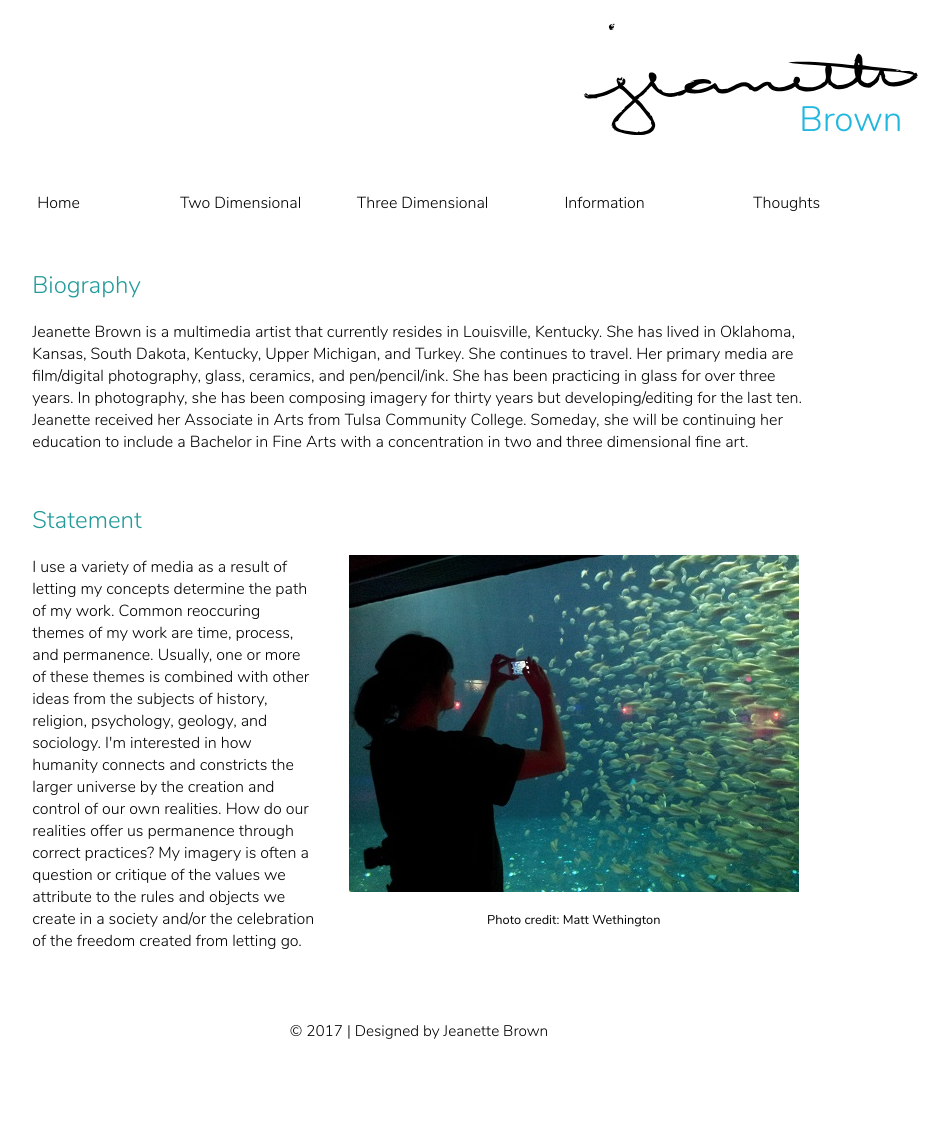
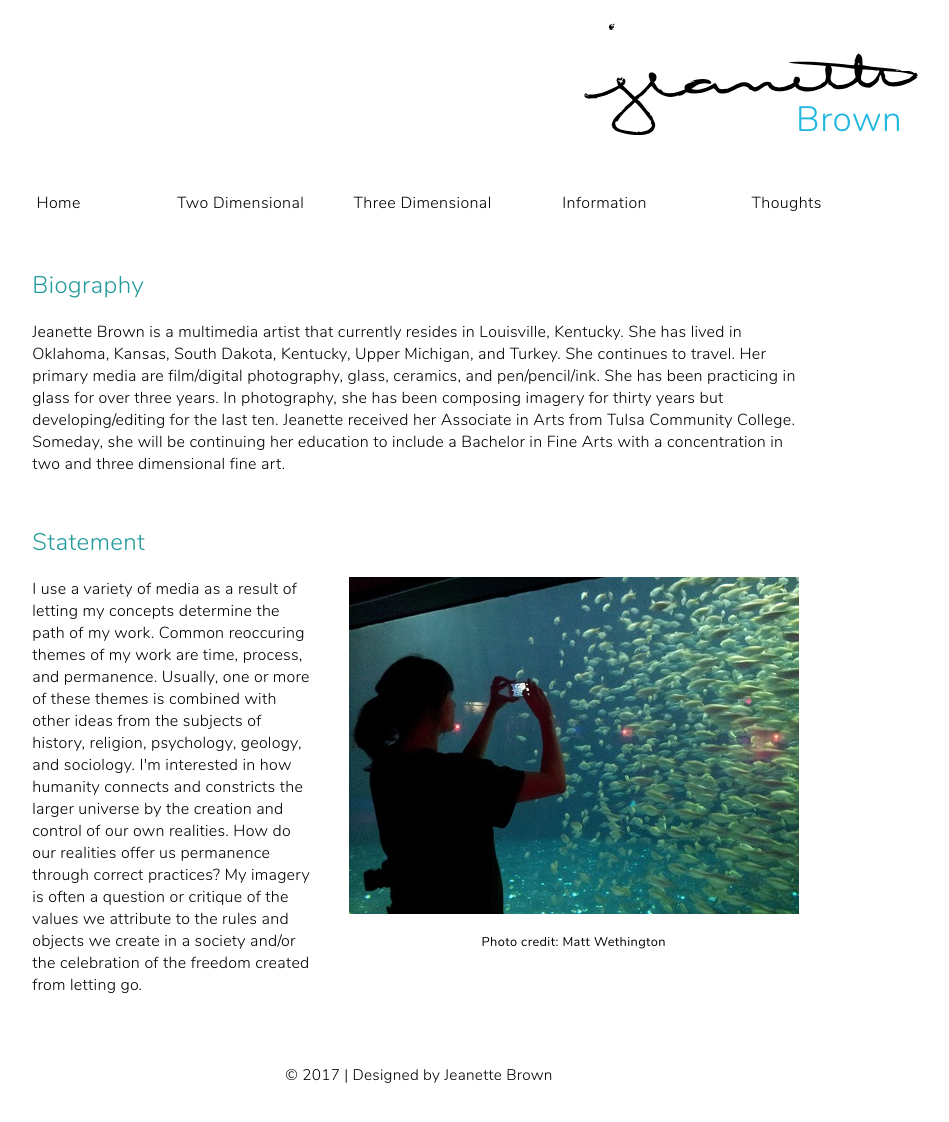
Before and after one commit to jeanettie/MySite, a plain HTML site: page bio.html in a window 1280 px wide. Shown: the part 54-1176 px from the top of the page, without its empty margins (221-1170 px from the left). Drawn offline with Linux system fonts and the light colour scheme.

```diff
--- a/css/styles.css
+++ b/css/styles.css
@@ -57,6 +57,7 @@
     text-align: right;
     font-weight: 100;
     color: #22B7DF;
+    letter-spacing: .05vmax;
 
 }
 
@@ -67,6 +68,7 @@
     text-align: center;
     font-size: 1.8vmax;
     margin: 6% auto;
+    letter-spacing: .02vmax;
 }
 
 /* Navigation Bar */
@@ -100,6 +102,7 @@
     width: 100%;
     padding-top: 2%;
     padding-bottom: 2%;
+    letter-spacing: .03vmax;
 }
 
 /* Links */
@@ -135,11 +138,13 @@
    font-family: "Nunito Light";
    color: #249B9B;
    font-weight: 100;
+   letter-spacing: .03vmax;
 
 }
 
 .biop  {
  font-family: "Nunito Light";
+ letter-spacing: .02vmax;
 
 
 }
@@ -151,6 +156,7 @@
     font-size: 2vmax;
     margin-top: 1.5vmax;
     margin-bottom: 1vmax;
+    letter-spacing: .03vmax;
 
 }
 
@@ -199,12 +205,12 @@
 /* Name Banner Divs */
 #fname {
     width: 60%;
-    margin: 5% 10% 0 30%;
+    margin: 5% 2% 0 38%;
 
 }
 
 #lname {
-    width: 70%;
+    width: 80%;
     margin: auto;
 
 }
@@ -286,6 +292,7 @@
     font-size: 1em;
     text-align: center;
     padding: 2%;
+
 }
 
 
```
